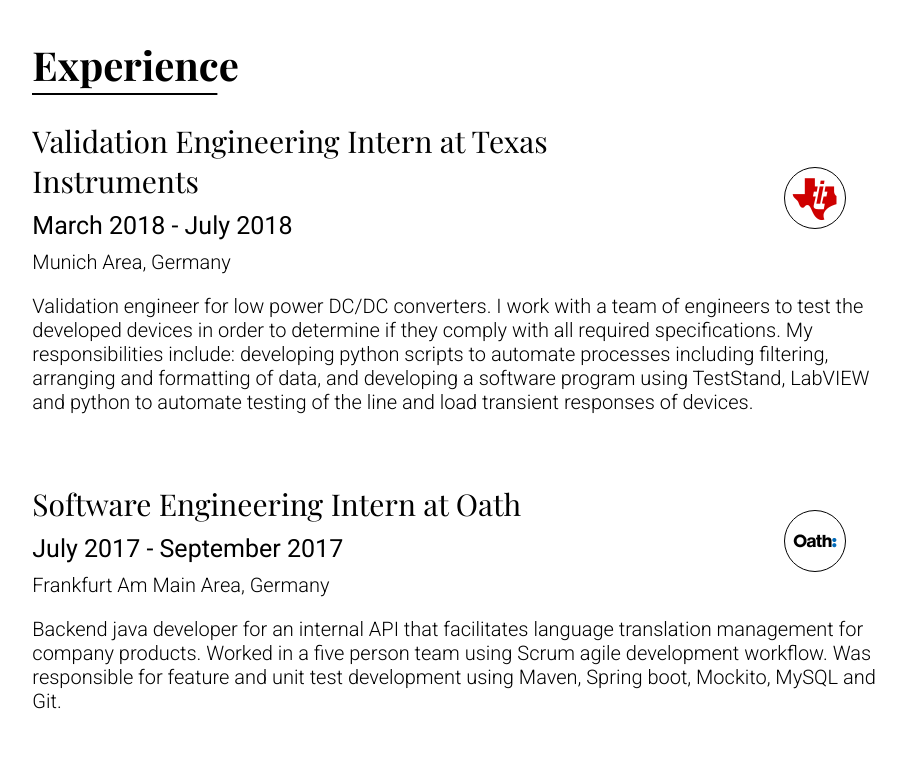
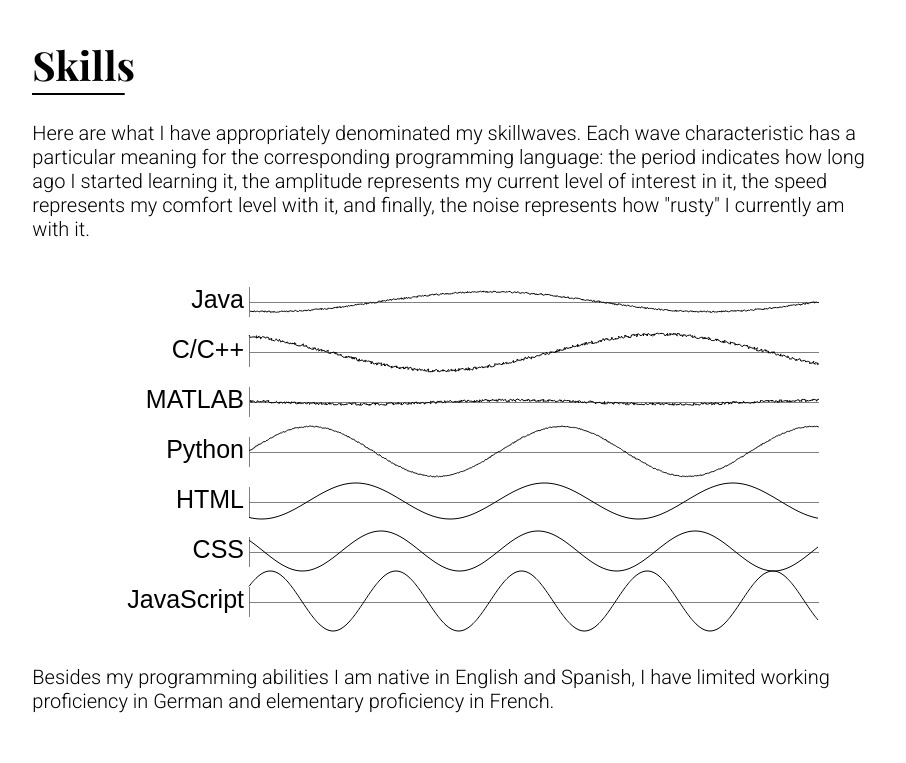
Before and after one commit to cpotdevin/cpotdevindotcom, a React (Create React App) app in the folder app/: page / in a window 1280 px wide. Shown: the part 824-1587 px from the top of the page, without its empty margins (181-1087 px from the left). Built offline with nearby package versions, Linux system fonts and the light colour scheme.

Commit message:
add skillwaves

```diff
--- /dev/null
+++ b/app/src/content-helpers/Canvas.js
@@ -0,0 +1,49 @@
+import React from 'react';
+import SkillWaves from '../proyects/test/SkillWaves';
+
+class Canvas extends React.Component {
+  constructor(props) {
+    super(props);
+    this.state = {
+      initialCanvasWidth: props.width,
+      initialCanvasHeight: props.height,
+      canvasWidth: props.width,
+      canvasHeight: props.height,
+      canvasID: props.canvasID
+    };
+
+    this.resizeCanvas = this.resizeCanvas.bind(this);
+  }
+
+  componentDidMount() {
+    window.addEventListener('resize', this.resizeCanvas);
+    this.canvas = new SkillWaves(this.state.canvasWidth, this.state.canvasHeight, this.state.canvasID);
+    this.resizeCanvas();
+    this.canvas.setup(this.state.canvasID);
+    this.canvas.begin();
+  }
+
+  async resizeCanvas() {
+    const width = window.innerWidth;
+    const scale = width/1000;
+    let newCanvasWidth = this.state.initialCanvasWidth*scale;
+    // let newCanvasHeight = this.state.initialCanvasHeight*scale;
+    if (width < 500) {
+      newCanvasWidth = this.state.initialCanvasWidth*0.5;
+      // newCanvasHeight = this.state.initialCanvasHeight*0.5;
+    } else if (1200 < width) {
+      newCanvasWidth = this.state.initialCanvasWidth*1.2;
+      // newCanvasHeight = this.state.initialCanvasHeight*1.2;
+    }
+    this.canvas.setSize(newCanvasWidth, this.state.initialCanvasHeight);
+    await this.setState({canvasWidth: newCanvasWidth});
+  }
+
+  render() {
+    return (
+      <canvas id={this.state.canvasID} width={this.state.canvasWidth} height={this.state.canvasHeight} />
+    );
+  }
+}
+
+export default Canvas;
--- a/app/src/main-pages/Proyects.js
+++ b/app/src/main-pages/Proyects.js
@@ -92,6 +92,7 @@
         <Grid item className='audio' xs={10} md={8}>
           <audio controls>
             <source src={audio} type='audio/mpeg' />
+            This browser does not support audio elements.
           </audio>
         </Grid>
       </Grid>
--- a/app/src/main-pages/about-me/AboutMe.js
+++ b/app/src/main-pages/about-me/AboutMe.js
@@ -5,6 +5,7 @@
 import Experience from './Experience'
 import experiences from './experiences';
 import academicExperiences from './academicExperiences';
+import Canvas from '../../content-helpers/Canvas';
 import './about-me.css';
 
 const AboutMe = () => (
@@ -25,6 +26,18 @@
       <h3>tl;dr</h3>
       <p>I am a big time DIYer, programmer, artist, and problem solver. Currently, I hold great interest in web/app development and am dedicating most of my time to courses and proyects that emphasize these topics. During most of 2017 and 2018 I was studying abroad in Geermany where I also worked as a backend developer and validation engineer. Some of my hobbies include photography, CGI, electronics DIY proyects and of course... programming. I am presently focusing on finishing my studies for my bachelor's degrees in Electronic Engineering and Computer Science. This will alow me to graduate at the start of the year 2020.</p>
     </Grid>
+    <Grid container direction='row' justify='center' alignItems='center'>
+      <Grid item className='skillset-text' xs={10} md={8}>
+        <h3>Skills</h3>
+        <p>Here are what I have appropriately denominated my skillwaves. Each wave characteristic has a particular meaning for the corresponding programming language: the period indicates how long ago I started learning it, the amplitude represents my current level of interest in it, the speed represents my comfort level with it, and finally, the noise represents how "rusty" I currently am with it.</p>
+      </Grid>
+      <Grid item className='skillset' xs={10} md={8}>
+        <Canvas width='600' height='400' canvasID='canvas-test'/>
+      </Grid>
+      <Grid item className='skillset-text' xs={10} md={8}>
+        <p>Besides my programming abilities I am native in English and Spanish, I have limited working proficiency in German and elementary proficiency in French.</p>
+      </Grid>
+    </Grid>
     <Grid item className='experiences' xs={10} md={8}>
       <h3>Experience</h3>
       {experiences.map(Experience)}
--- a/app/src/main-pages/about-me/about-me.css
+++ b/app/src/main-pages/about-me/about-me.css
@@ -34,6 +34,10 @@
   background-color: #000000;
   transform-origin: left;
   transform: scaleX(0.9);
+}
+
+.about-me .skillset {
+  text-align: center;
 }
 
 .about-me .experience {
--- /dev/null
+++ b/app/src/proyects/test/SkillWaves.js
@@ -0,0 +1,71 @@
+class SkillWaves {
+  constructor(width, height, canvasID) {
+    this.width = width;
+    this.height = height;
+    this.canvas = null;
+    this.ctx = null;
+    this.loopInterval = null;
+
+    this.frameRate = 30;
+
+    this.t = 0;
+
+    this.loop = this.loop.bind(this);
+  }
+
+  setSize(width, height) {
+    this.width = width;
+    this.height = height;
+  }
+
+  setup(canvasID) {
+    this.canvas = document.getElementById(canvasID);
+    this.ctx = this.canvas.getContext('2d');
+  }
+
+  begin() {
+    this.loopInterval = setInterval(this.loop, 1000/this.frameRate);
+  }
+
+  stop () {
+    clearInterval(this.loopInterval);
+  }
+
+  loop() {
+    this.ctx.clearRect(0, 0, this.width, this.height);
+    this.t += 0.01;
+    this.drawSine(50, this.t, 10, 70, 12, 1.5, 'Java');
+    this.drawSine(100, this.t, 18, 70, 2, 3, 'C/C++');
+    this.drawSine(150, this.t, 2, 50, 6, 2.5, 'MATLAB');
+    this.drawSine(200, this.t, 25, 40, 8, 1, 'Python');
+    this.drawSine(250, this.t, 18, 30, 10, 0, 'HTML');
+    this.drawSine(300, this.t, 20, 25, 4, 0, 'CSS');
+    this.drawSine(350, this.t, 30, 20, 10, 0, 'JavaScript');
+  }
+
+  drawSine(yPos, time, amplitude, frequency, speed, noise, text) {
+    let start = 150;
+
+    this.ctx.fillStyle = 'grey';
+    this.ctx.fillRect(start, yPos - 14, 1, 30);
+    this.ctx.fillRect(start, yPos + 1, this.width - start, 1);
+
+    this.ctx.fillStyle = 'black';
+    this.ctx.font = '25px Sans-serif';
+    this.ctx.textAlign = 'right';
+    this.ctx.fillText(text, start - 5, yPos + 7);
+
+    this.ctx.beginPath();
+    for (let i = start; i < this.width; i++) {
+      let currentY = yPos + amplitude*Math.sin(time*speed + i/frequency) + Math.random()*noise;
+      if (i === start) {
+        this.ctx.moveTo(i + Math.random()*noise, currentY);
+      } else {
+        this.ctx.lineTo(i + Math.random()*noise, currentY);
+      }
+    }
+    this.ctx.stroke();
+  }
+}
+
+export default SkillWaves;
```
Also changed, not shown: app/src/images/logos/nogales.png.
